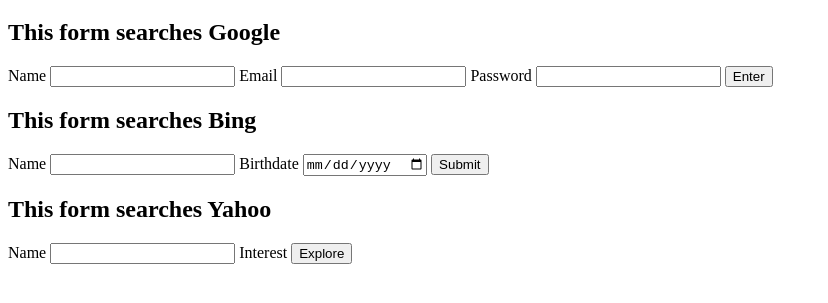
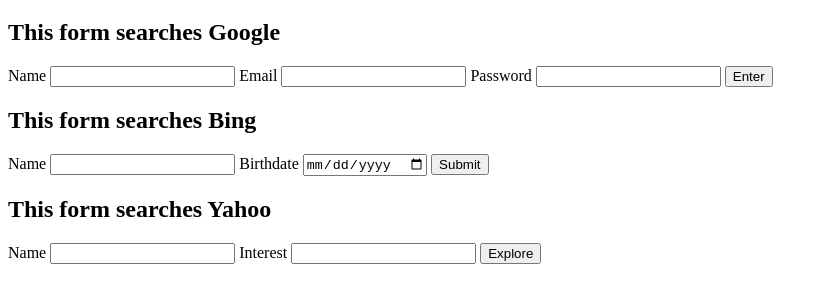
Before and after one commit to iicoats/Multi-Search-Engine-Forms, a plain HTML site: page index.html in a window 1280 px wide. Shown: the part 61-364 px from the top of the page, without its empty margins (0-828 px from the left). Drawn offline with Linux system fonts and the light colour scheme.

Commit message:
issue corrected

```diff
--- a/index.html
+++ b/index.html
@@ -42,7 +42,7 @@ target="_blank">
 <label for="name">Name</label>
 <input type="text" name="name" id="name">
 <label for="interest">Interest</label>
-
+<input type="text" name="interest" id="interest">
 <button>Explore</button>
 
 </form>
```
